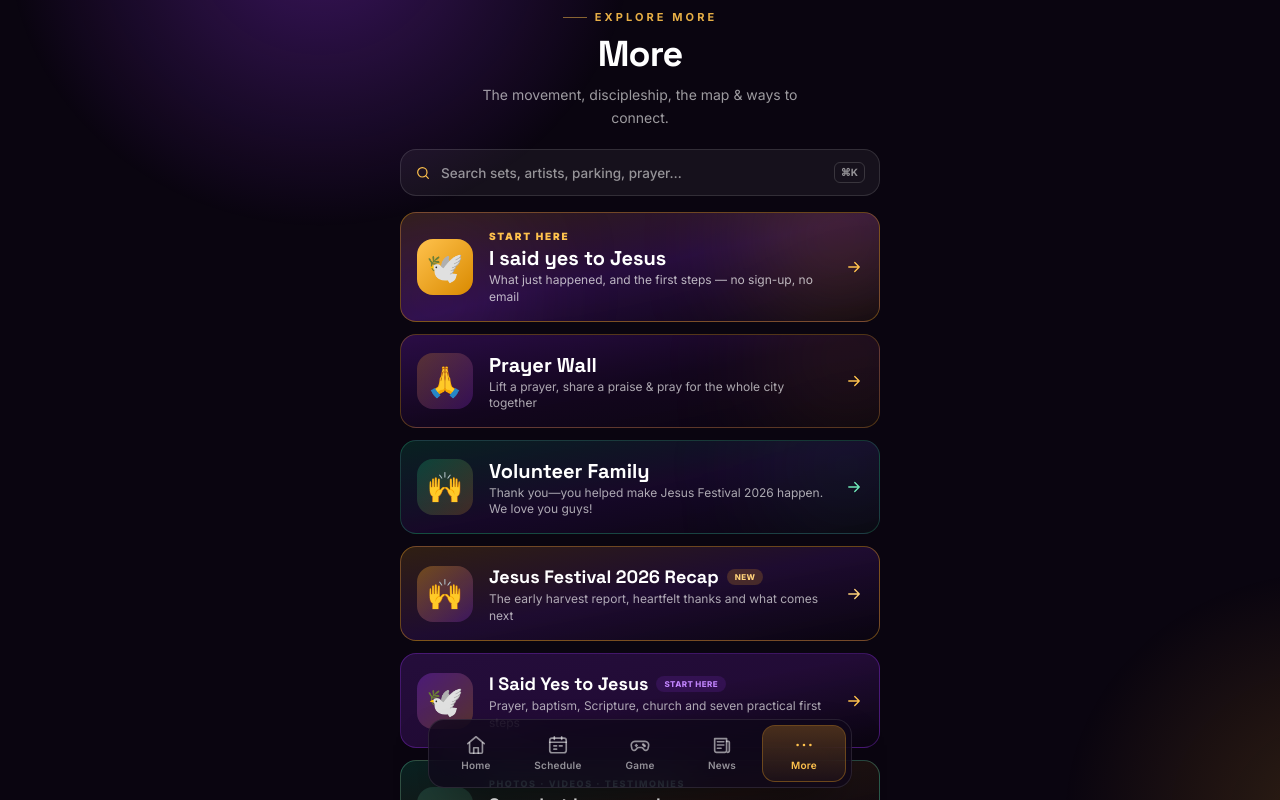
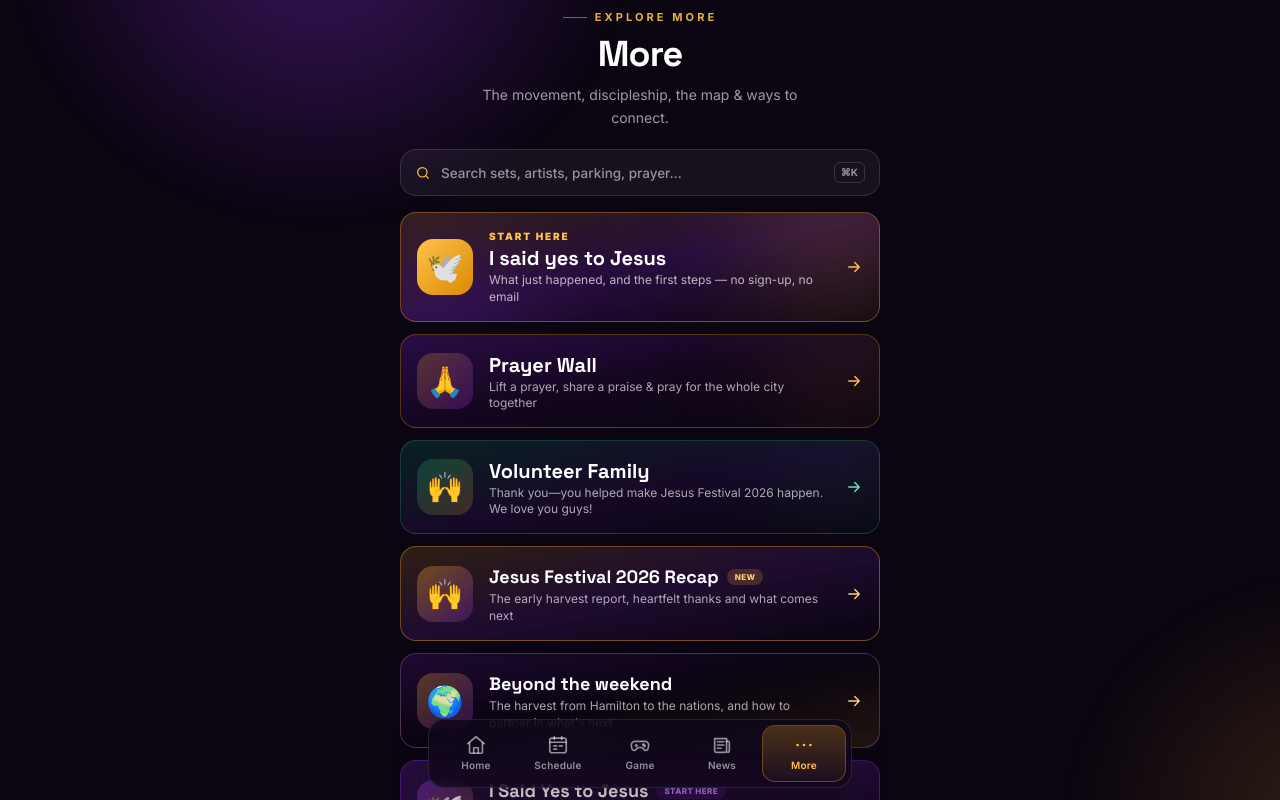
Before and after one commit to DanielZiedins/Jesusfestival-app, a Next.js app: page /shop in a window 1280 px wide. Both pictures are taken after a click on the button "Back". Shown: the top 800 px of the page. Built offline with nearby package versions, Linux system fonts and the light colour scheme; no server answers.

Commit message:
More screen: 'Beyond the weekend' impact card; partner page links the impact report
Co-Authored-By: Claude Fable 5.1 <noreply@anthropic.com>

```diff
--- a/app/partner/page.tsx
+++ b/app/partner/page.tsx
@@ -208,6 +208,14 @@ export default function PartnerPage() {
         <ArrowRight width={16} height={16} className="shrink-0 text-gold-400" />
       </Link>
 
+      <p className="mt-3 text-center text-[12.5px] text-white/60">
+        Then see the fruit so far:{" "}
+        <Link href="/blog/hamilton-evangelism-impact-partner-with-e3-canada" className="font-semibold text-gold-400 underline underline-offset-2">
+          the impact report
+        </Link>
+        .
+      </p>
+
       {/* ── Send-off ── */}
       <p className="mt-10 text-center font-display text-[15px] italic leading-relaxed text-white/75">
         &ldquo;Freely ye have received, freely give.&rdquo;
--- a/components/screens/MoreScreen.tsx
+++ b/components/screens/MoreScreen.tsx
@@ -163,6 +163,17 @@ export default function MoreScreen({
               >
                 <span className="grid h-14 w-14 shrink-0 place-items-center rounded-2xl bg-gradient-to-br from-gold/35 to-ember/25 text-3xl" aria-hidden>🙌</span>
                 <span className="min-w-0 flex-1"><span className="flex items-center gap-2"><span className="font-display text-lg font-extrabold text-white">Jesus Festival 2026 Recap</span><span className="rounded-full bg-gold/20 px-2 py-0.5 text-[8px] font-extrabold uppercase tracking-wider text-gold-300">New</span></span><span className="block text-xs leading-snug text-white/65">The early harvest report, heartfelt thanks and what comes next</span></span>
+                <ArrowRight width={18} height={18} className="shrink-0 text-gold-300 transition group-hover:translate-x-0.5" />
+              </Link>
+            </Reveal>
+
+            <Reveal delay={0.065}>
+              <Link
+                href="/blog/hamilton-evangelism-impact-partner-with-e3-canada"
+                className="group mb-3 flex min-h-20 items-center gap-4 rounded-2xl border border-purple-300/30 bg-gradient-to-br from-purple-700/25 via-ink/60 to-gold/[0.10] p-4 transition active:scale-[0.99]"
+              >
+                <span className="grid h-14 w-14 shrink-0 place-items-center rounded-2xl bg-gradient-to-br from-gold/30 to-purple-500/25 text-3xl" aria-hidden>🌍</span>
+                <span className="min-w-0 flex-1"><span className="font-display text-lg font-extrabold text-white">Beyond the weekend</span><span className="block text-xs leading-snug text-white/65">The harvest from Hamilton to the nations, and how to partner in what&apos;s next</span></span>
                 <ArrowRight width={18} height={18} className="shrink-0 text-gold-300 transition group-hover:translate-x-0.5" />
               </Link>
             </Reveal>
```
